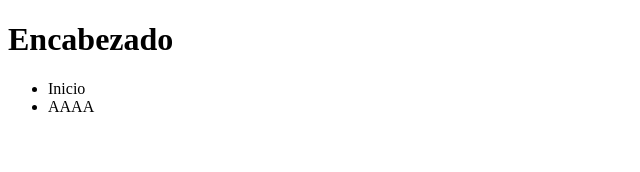
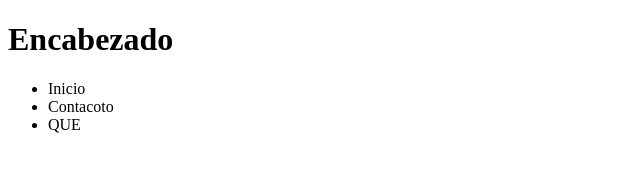
Before and after one commit to WabiDabi/PruebaGit2, a plain HTML site: page index.html in a window 1280 px wide. Shown: the full height of the page, 0-640 px from the left. Drawn offline with Linux system fonts and the light colour scheme.

Commit message:
Se agrego QUE

```diff
--- a/index.html
+++ b/index.html
@@ -8,7 +8,8 @@
   <h1>Encabezado</h1>
     <ul>
     <li>Inicio</li>
-    <li>AAAA</li>
+    <li>Contacoto</li>
+    <li>QUE</li>
     </ul>
 </body>
 </html>
```
